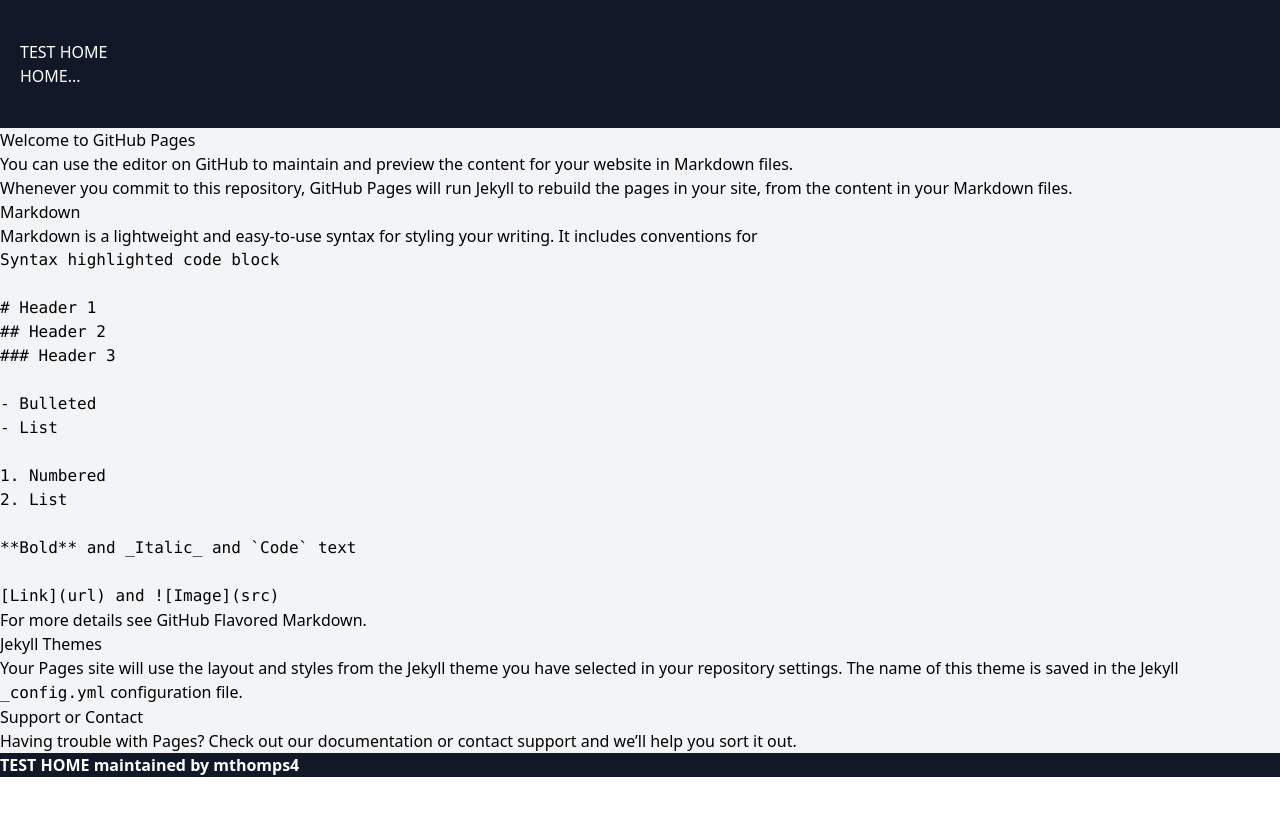
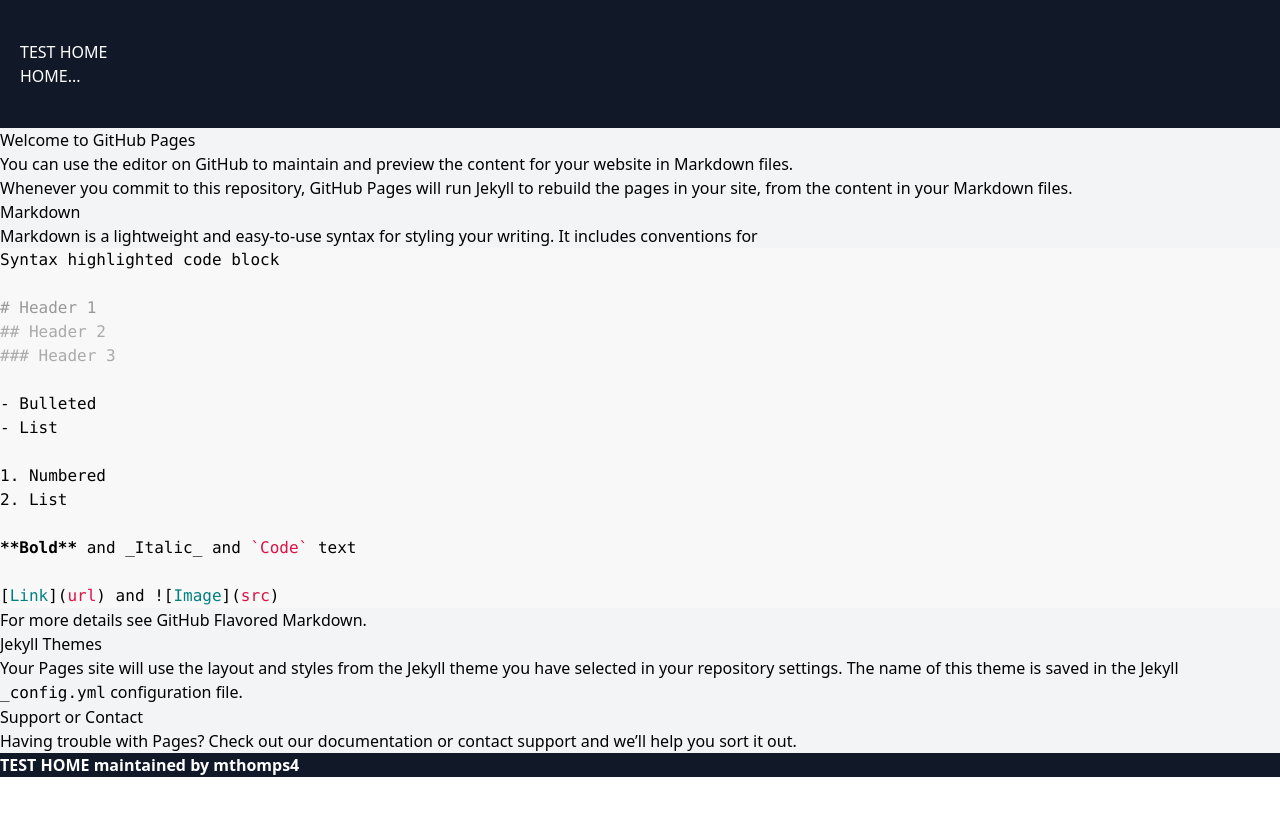
Before and after one commit to mthomps4/test-pages, a Jekyll site: the page built from README.md, in a window 1280 px wide. Shown: the top 816 px of the page. Built offline with Jekyll 4.4.1, drawn with Linux system fonts in a browser that asks for light colours; our own code applies the rules of GitHub Pages for plain Markdown files.

Commit message:
Update default.html

```diff
--- a/_layouts/default.html
+++ b/_layouts/default.html
@@ -5,6 +5,7 @@
     <meta http-equiv="X-UA-Compatible" content="IE=edge">
     <meta name="viewport" content="width=device-width, initial-scale=1.0" />
     <link href="https://unpkg.com/tailwindcss@^2/dist/tailwind.min.css" rel="stylesheet">
+    <link href="/assets/css/rouge.css" rel="stylesheet" type="text/css">
 
     {% seo %}
   </head>
```
